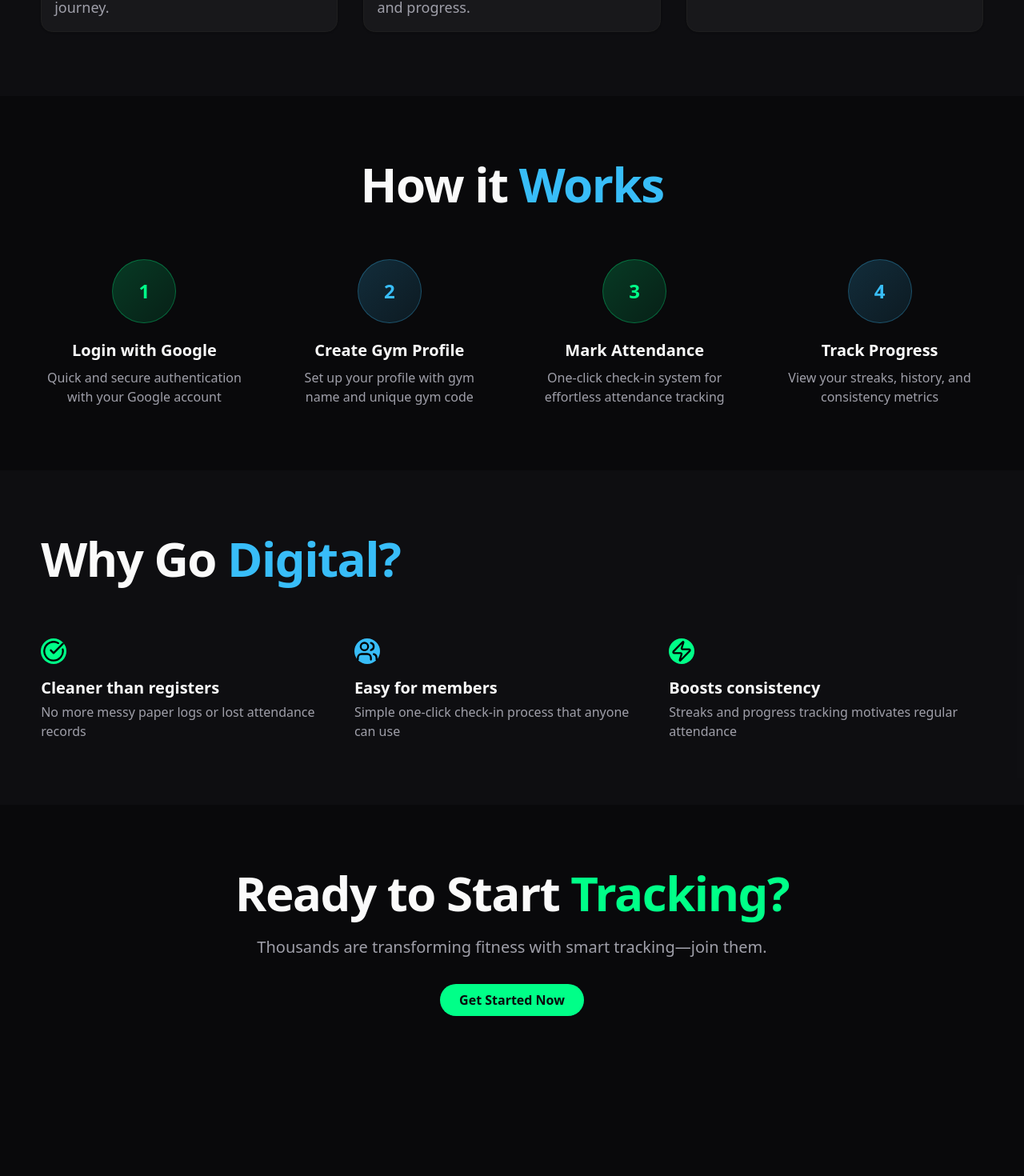
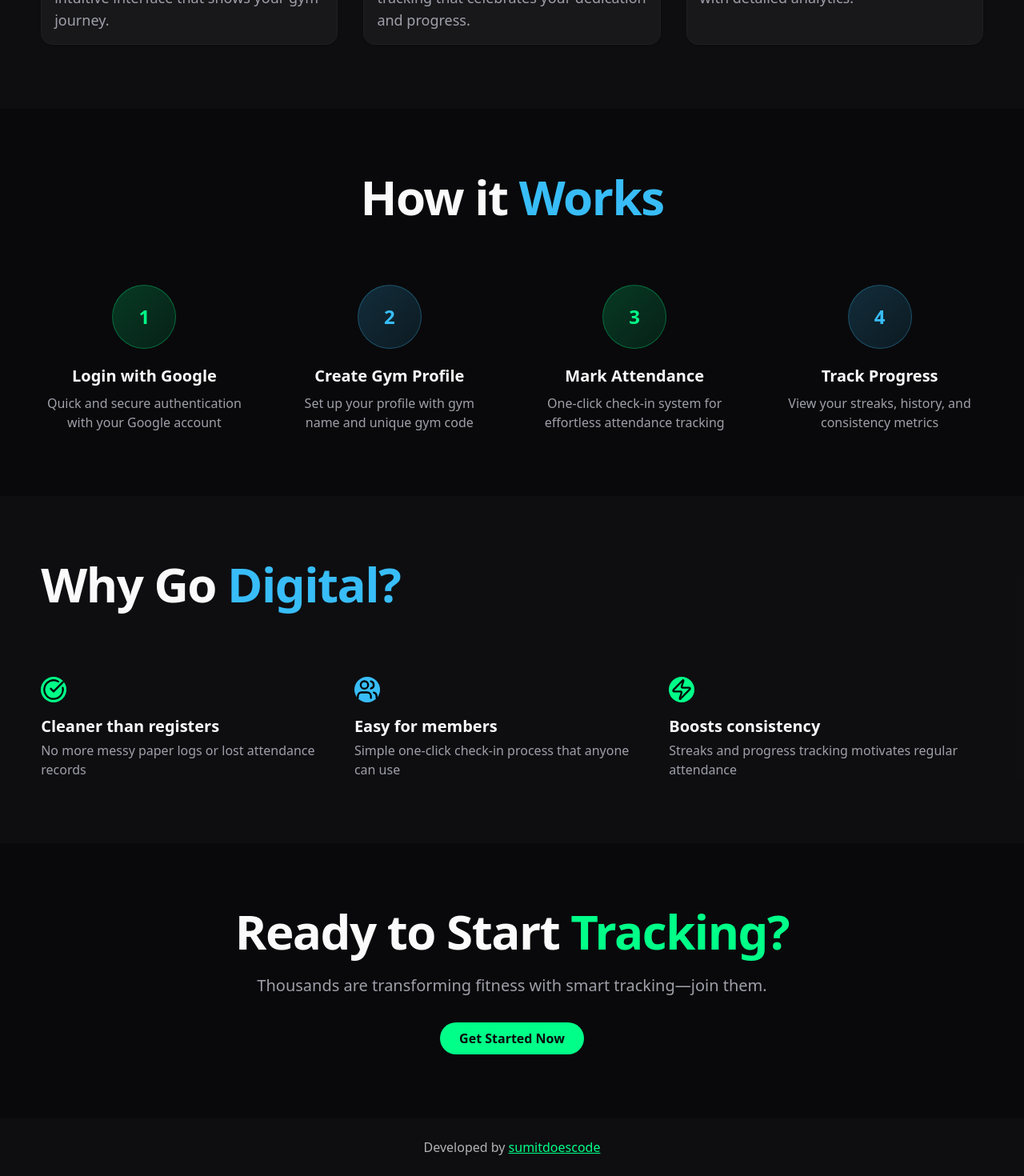
Before and after one commit to sumitdoescode/gym-attendance, a Next.js app: page / in a window 1280 px wide. Shown: the part 1060-2530 px from the top of the page at 80% size. Before the commit the page ends 2410 px from the top, so only its background shows below. Built offline with nearby package versions, Linux system fonts and the light colour scheme; no server answers.

Commit message:
ui changes

```diff
--- a/app/(main)/page.jsx
+++ b/app/(main)/page.jsx
@@ -62,7 +62,7 @@ const page = () => {
                         </h2>
                     </div>
 
-                    <div className="grid md:grid-cols-3 gap-8 mt-16">
+                    <div className="grid md:grid-cols-3 gap-8 mt-20">
                         <Card className={"border border-[#1F1F1F] hover:border-[#00FF88]/30 transition-all duration-300 group gap-1.5 p-4"}>
                             <CardHeader className={"mb-0 p-0"}>
                                 <div className="w-16 h-16 bg-[#00FF88]/10 rounded-xl flex items-center justify-center mb-6 group-hover:bg-[#00FF88]/20 transition-all duration-300">
@@ -118,7 +118,7 @@ const page = () => {
                         {/* <p className="text-lg text-muted-foreground font-medium max-w-2xl mx-auto mt-3">Get started in minutes, not hours</p> */}
                     </div>
 
-                    <div className="grid md:grid-cols-2 lg:grid-cols-4 gap-12 mt-16">
+                    <div className="grid md:grid-cols-2 lg:grid-cols-4 gap-12 mt-20">
                         <div className="text-center group">
                             <div className="w-20 h-20 bg-gradient-to-br from-[#00FF88]/20 to-[#00FF88]/10 rounded-full flex items-center justify-center mx-auto border border-[#00FF88]/30 group-hover:scale-110 transition-all duration-300">
                                 <span className="text-2xl font-black text-[#00FF88]">1</span>
@@ -165,7 +165,7 @@ const page = () => {
                         {/* <p className="text-base text-muted-foreground mt-3 leading-relaxed">Transform your gym experience with modern attendance</p> */}
                     </div>
 
-                    <div className="flex flex-col md:flex-row gap-10 mt-16 justify-between">
+                    <div className="flex flex-col md:flex-row gap-10 mt-20 justify-between">
                         <div className="flex md:flex-col items-start gap-4">
                             <div>
                                 <div className="w-8 h-8 bg-primary rounded-full flex items-center justify-center flex-shrink-0 mt-1.5">
--- a/app/layout.jsx
+++ b/app/layout.jsx
@@ -3,9 +3,10 @@ import { ThemeProvider } from "@/components/theme-provider";
 import { Toaster } from "@/components/ui/sonner";
 import { SessionProvider } from "next-auth/react";
 import { urbanist } from "@/lib/fonts";
+import Footer from "@/components/Footer";
 
 export const metadata = {
-    title: "Strongly Check-in",
+    title: "Strongly",
     description: "Easily track gym check-ins, monitor attendance trends, and manage members with Strongly Check-in — the smart gym attendance system.",
 };
 
@@ -14,7 +15,10 @@ export default function RootLayout({ children }) {
         <html lang="en" suppressHydrationWarning>
             <body className={`${urbanist.variable} antialiased`}>
                 <ThemeProvider attribute="class" defaultTheme="dark" enableSystem disableTransitionOnChange>
-                    <SessionProvider>{children}</SessionProvider>
+                    <SessionProvider>
+                        {children}
+                        <Footer />
+                    </SessionProvider>
                     <Toaster />
                 </ThemeProvider>
             </body>
--- /dev/null
+++ b/components/Footer.jsx
@@ -0,0 +1,22 @@
+import React from "react";
+import Container from "./Container";
+import Link from "next/link";
+
+const Footer = () => {
+    return (
+        <div className="bg-secondary/20 py-6">
+            <Container>
+                <div className="flex flex-col items-center justify-center text-center">
+                    <p className="text-base text-foreground/70">
+                        Developed by{" "}
+                        <Link href="https://sumitdoescode.vercel.app/" className="text-primary underline" target="_blank">
+                            sumitdoescode
+                        </Link>
+                    </p>
+                </div>
+            </Container>
+        </div>
+    );
+};
+
+export default Footer;
```
